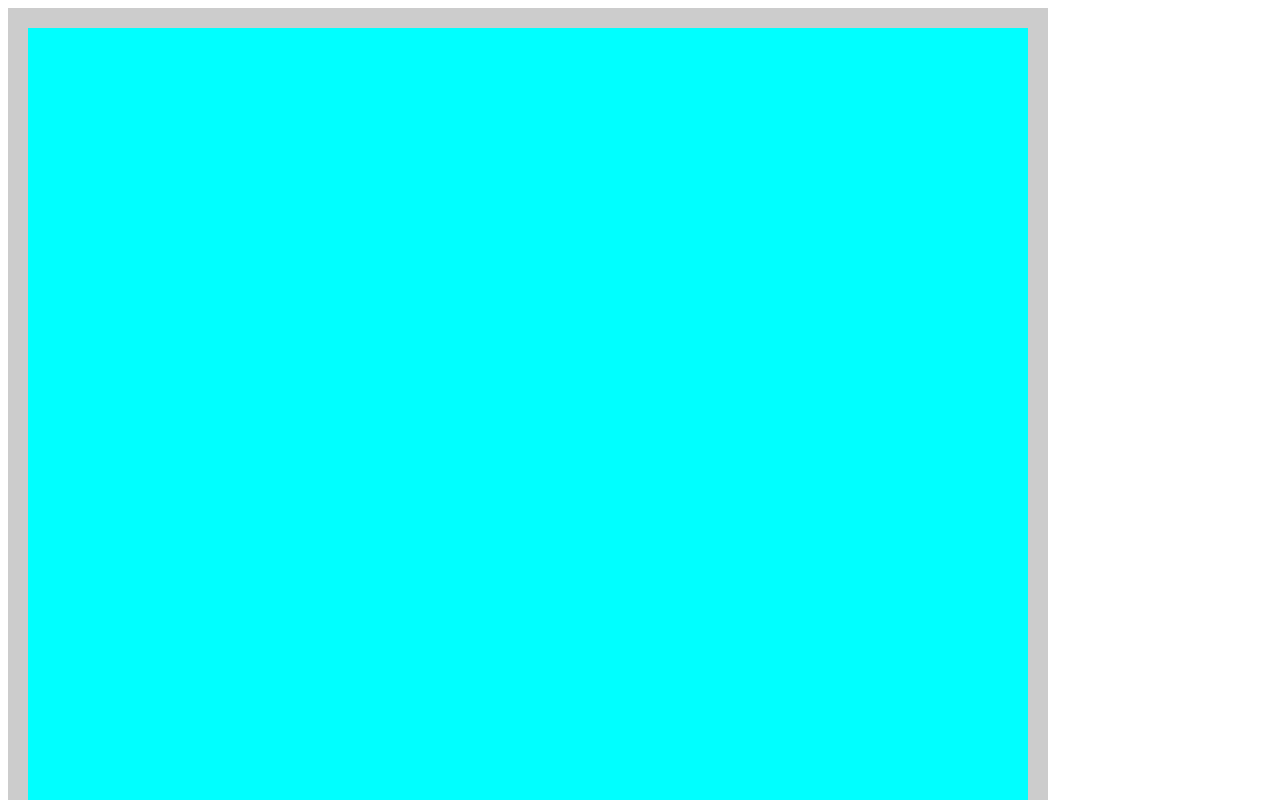
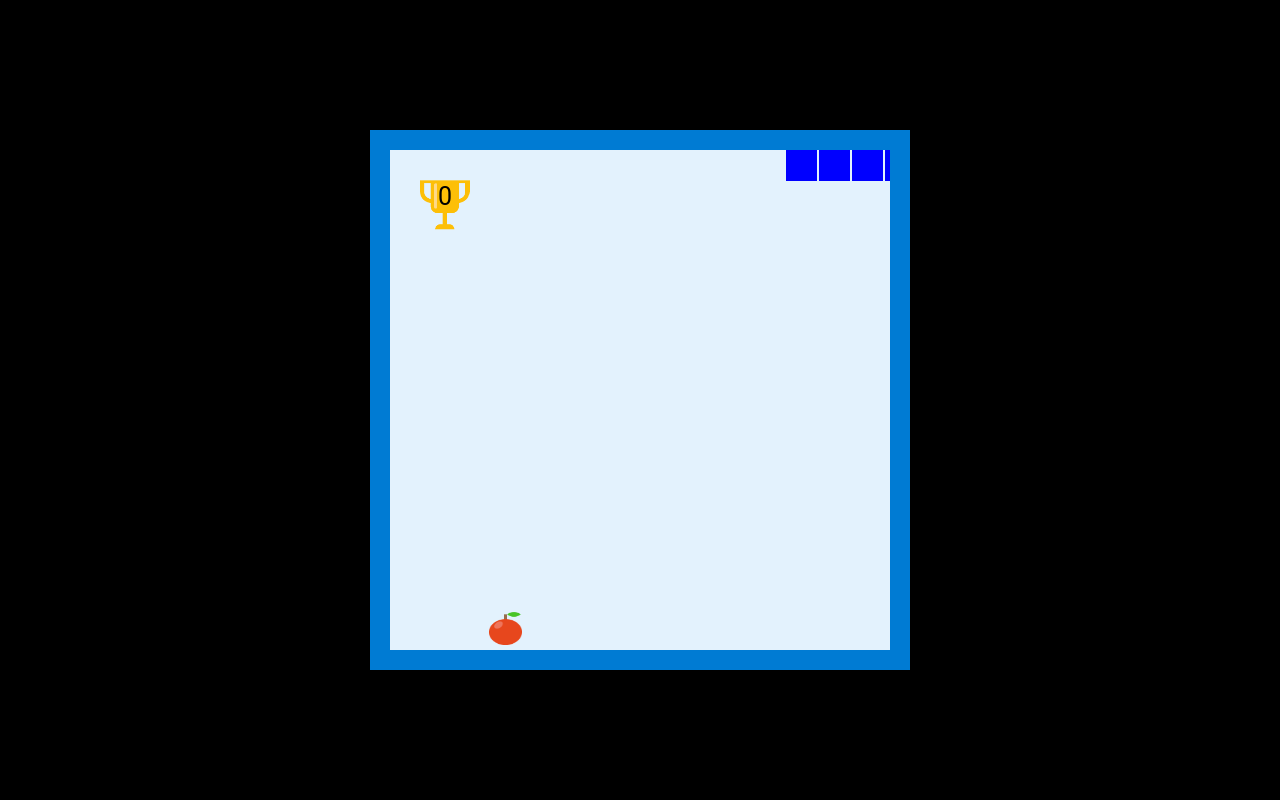
Before and after one commit to anilrai4001/snake-game, a plain HTML site: page index.html in a window 1280 px wide. Shown: the top 800 px of the page. Drawn offline with Linux system fonts and the light colour scheme.

Commit message:
food and score

```diff
--- a/script.js
+++ b/script.js
@@ -1,104 +1,147 @@
-
 function init(){
     canvas = document.getElementById('mycanvas');
-    W = H = canvas.height = canvas.width = 1000;
+    W = H = canvas.width = canvas.height = 500;
     pen = canvas.getContext('2d');
-    cs = 67;
+    cell_size = 33;
+    food = getrandomfood();
+    game_over = false;
+    score = 0;
+
+    //Create a Image Object for food
+    food_img = new Image();
+    food_img.src = "apple.png";
+
+    //Create a Image Object for Score
+    trophy = new Image();
+    trophy.src = "trophy.png";
 
     snake = {
-        init_len : 5,
+        init_len: 4,
         color: "blue",
         cells: [],
         direction: "right",
 
         createSnake: function(){
-            for( var i = this.init_len ; i>0 ; i--){
-                this.cells.push({x:i,y:0});
+            for (var i = this.init_len; i>0; i--){
+                this.cells.push({x:i, y:0});
             }
         },
 
         drawSnake: function(){
+            for(var i=0; i<this.cells.length; i++){
+                pen.fillStyle = this.color;
+                pen.fillRect(this.cells[i].x*cell_size, this.cells[i].y*cell_size, cell_size-2, cell_size-2);
+            }
+        },
 
-            for(var i=0;i<this.cells.length;i++){
-                pen.fillStyle = this.color;
-                pen.fillRect(this.cells[i].x * cs, this.cells[i].y * cs, cs-2, cs-2);
+        updateSnake: function(){
+            console.log("Updating Snake. ");
+
+            var headX = this.cells[0].x;
+            var headY = this.cells[0].y;
+
+            if (headX == food.x && headY == food.y){
+                food = getrandomfood();
+                score += 1;
+            }
+            else{
+                this.cells.pop();
             }
 
-        },
+            var nextX, nextY;
 
-
-        updateSnake: function(){
-            console.log("updating snake");
-
-            this.cells.pop();
-            var headX = this.cells[0].x;
-            var headY = this.cells[0].y;
-            var X,Y;
-            if(this.direction=='left'){
-                X=headX-1;
-                Y=headY;
+            if (snake.direction == 'right'){
+                nextX = headX + 1;
+                nextY = headY;
             }
-            else if(this.direction=='right'){
-                X=headX+1;
-                Y=headY;
+            else if (snake.direction == 'left'){
+                nextX = headX - 1;
+                nextY = headY;
             }
-            else if(this.direction=='up'){
-                X=headX;
-                Y=headY-1;
+            else if (snake.direction == 'down'){
+                nextX = headX;
+                nextY = headY + 1;
             }
-            else if(this.direction=='down'){
-                X=headX;
-                Y=headY+1;
+            else{
+                nextX = headX;
+                nextY = headY - 1;
             }
 
-            this.cells.unshift({x:X, y:Y})
+            this.cells.unshift({x:nextX, y:nextY});
 
+            /*Write a Logic that prevents snake from going out*/
+            var lastX = Math.round(W/cell_size);
+            var lastY = Math.round(H/cell_size);
 
-
+            if (this.cells[0].x > lastX || this.cells[0].y > lastY ||
+                this.cells[0].x < 0 || this.cells[0].y < 0){
+                game_over = true;
+            }
         }
     };
 
     snake.createSnake();
-
+    //Add a Event Listener on the Document Object
     function keyPressed(e){
-        var key = e.key;
-        if(key=='ArrowUp'){
-            snake.direction='up';
+        if (e.key == 'ArrowRight'){
+            snake.direction = 'right';
         }
-        else if(key=='ArrowDown'){
-            snake.direction='down';
+        else if (e.key == 'ArrowLeft'){
+            snake.direction = 'left';
         }
-        else if(key=='ArrowLeft'){
-            snake.direction='left';
+        else if (e.key == 'ArrowDown'){
+            snake.direction = 'down';
         }
-        else if(key=='ArrowRight'){
-            snake.direction='right';
+        else{
+            snake.direction = 'up';
         }
-        console.log(snake.direction);
     }
 
-
-
-    document.addEventListener('keydown',keyPressed);
+    document.addEventListener('keydown', keyPressed);
 }
 
-
 function draw(){
+    //erase the old frame
     pen.clearRect(0,0,W,H);
     snake.drawSnake();
+
+    // To display the food object/image
+    pen.fillStyle = food.color;
+    pen.drawImage(food_img, food.x*cell_size, food.y*cell_size, cell_size, cell_size);
+
+    // To display the Score
+    pen.drawImage(trophy, 30, 30, cell_size*1.5, cell_size*1.5);
+    pen.fillStyle ="black";
+    pen.font = "25px Roboto";
+    pen.fillText(score, 48, 55);
 }
 
 function update(){
     snake.updateSnake();
 }
 
+function getrandomfood(){
+    var foodX = Math.round( Math.random()*(W-cell_size) / cell_size);
+    var foodY = Math.round( Math.random()*(H-cell_size) / cell_size);
+
+    var food = {
+        x: foodX,
+        y: foodY,
+        color: "red",
+    }
+
+    return food;
+}
 
 function gameloop(){
+    if (game_over == true){
+        clearInterval(f);
+        alert("Game Over");
+        return;
+    }
     draw();
     update();
 }
 
-
 init();
-
 var f = setInterval(gameloop, 100);
--- a/style.css
+++ b/style.css
@@ -1,21 +1,18 @@
-/* *{
-    margin:0;
-    padding:0;
+*{
     box-sizing: border-box;
+    margin: 0;
+    padding: 0;
 }
-
 body{
+    height: 100vh;
     width: 100vw;
-    height: 100vh;
-    background-color: #E3F2FD;
     display: flex;
-    flex-direction: column;
     justify-content: center;
     align-items: center;
-} */
+    background-color: black;
+}
+#mycanvas{
+    background: #E3F2FD;
+    border:20px solid #007bd3;
 
-#mycanvas{
-    background-color: #212837;
-    background-color: aqua;
-    border: 20px solid #ccc;
 }
```
Also changed, not shown: apple.png (added), trophy.png (added).
